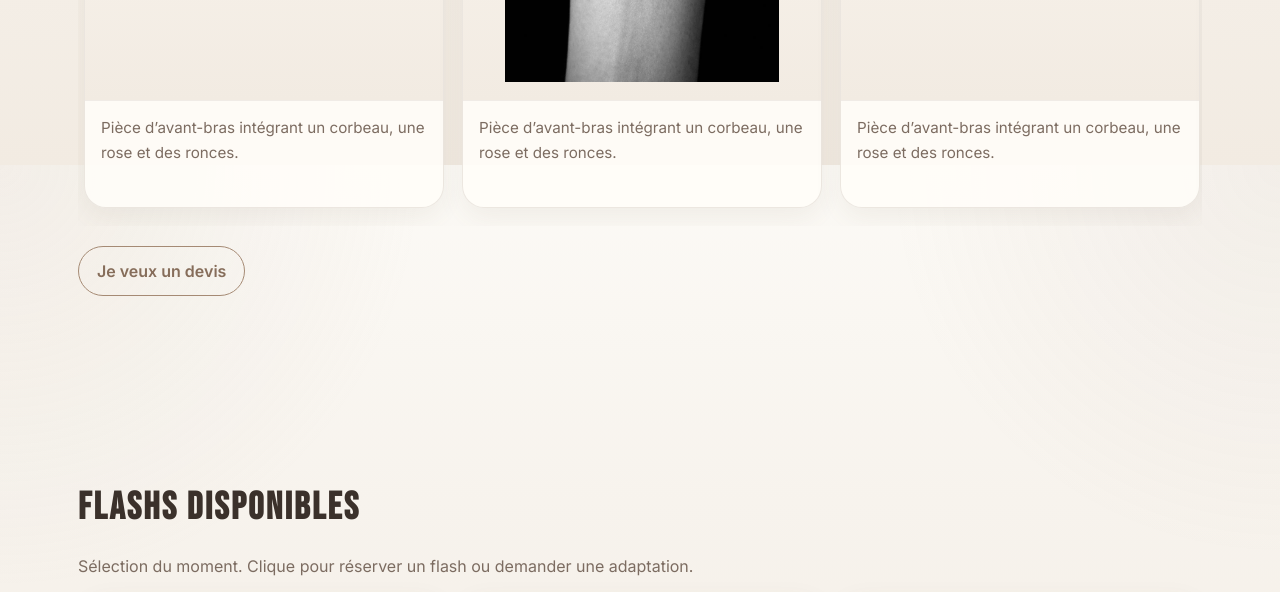
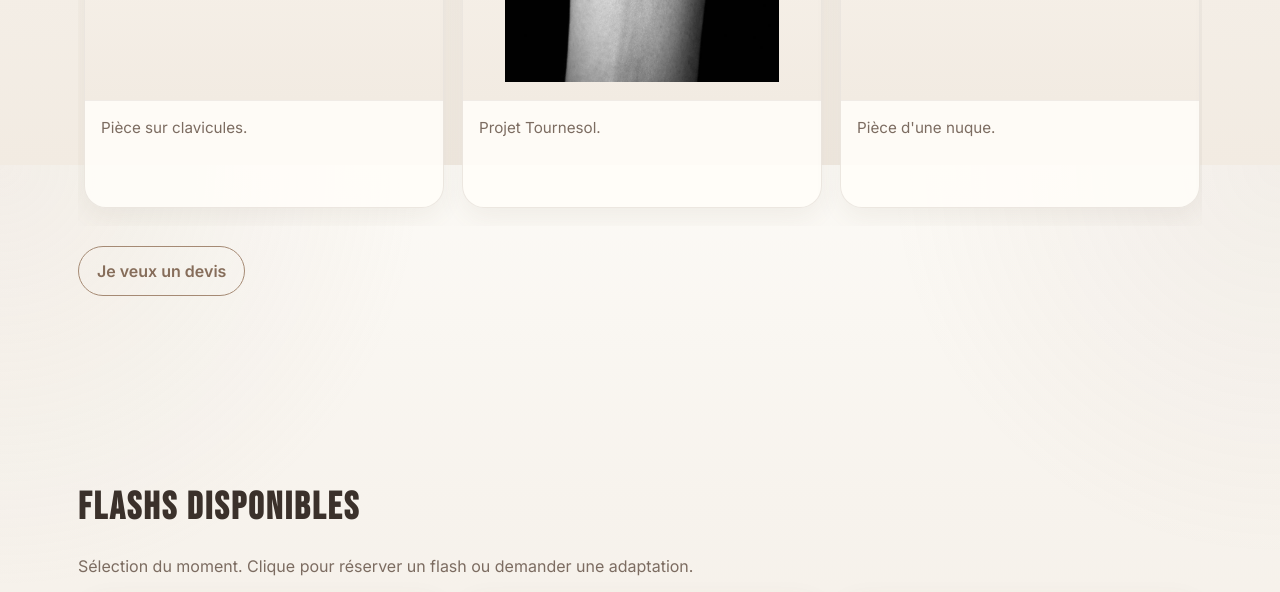
Before and after one commit to TristanKiba/gameoverink, a plain HTML site: page index.html in a window 1280 px wide. Shown: the part 2235-2827 px from the top of the page. Drawn offline with Linux system fonts and the light colour scheme.

Commit message:
ajouts photo tattoo

```diff
--- a/index.html
+++ b/index.html
@@ -117,7 +117,7 @@
                             <img src="claviculeanais.png" alt="Clavicules" />
                         </a>
                         <figcaption>
-                            Pièce d’avant-bras intégrant un corbeau, une rose et des ronces.
+                            Pièce sur clavicules.
                         </figcaption>
                     </figure>
 
@@ -126,7 +126,7 @@
                             <img src="tournesolmorgane.jpg" alt="Tournesol" />
                         </a>
                         <figcaption>
-                            Pièce d’avant-bras intégrant un corbeau, une rose et des ronces.
+                            Projet Tournesol.
                         </figcaption>
                     </figure>
 
@@ -135,7 +135,7 @@
                             <img src="dosanais.png" alt="nuque" />
                         </a>
                         <figcaption>
-                            Pièce d’avant-bras intégrant un corbeau, une rose et des ronces.
+                            Pièce d'une nuque.
                         </figcaption>
                     </figure>
 
```
